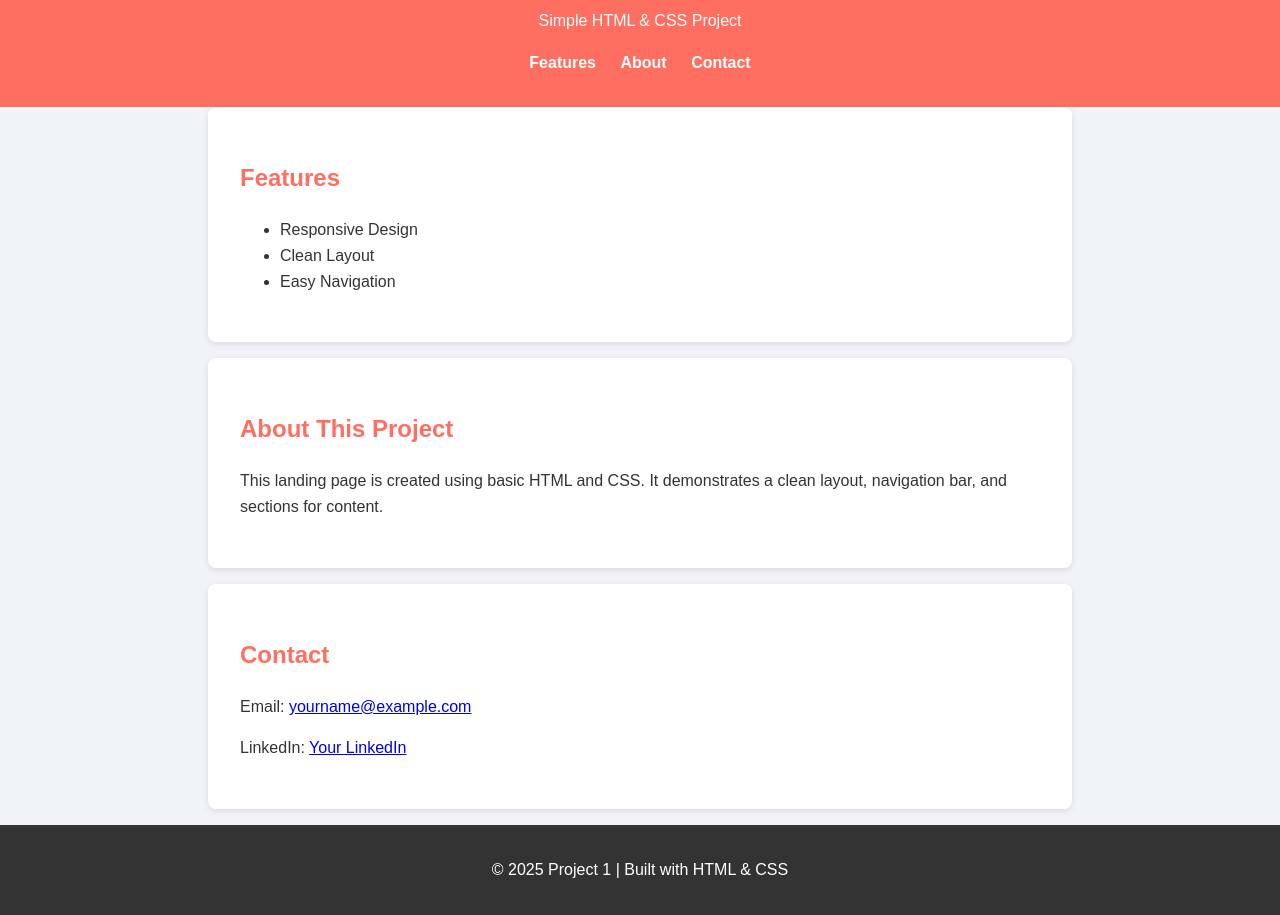
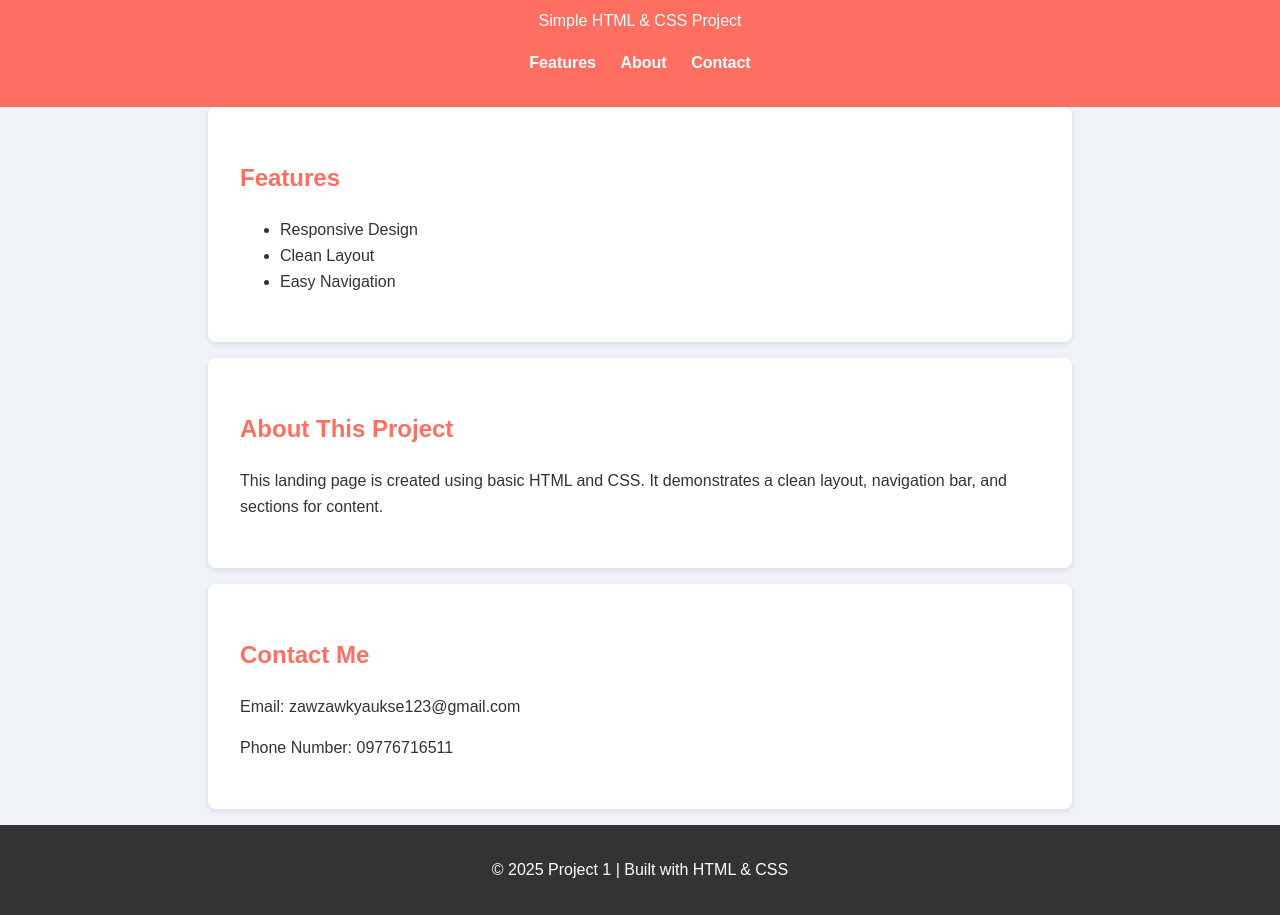
Before and after one commit to zawzawkyaukse123-ops/my-portfolio, a plain HTML site: page project1.html in a window 1280 px wide. Shown: the part 118-1033 px from the top of the page. Drawn offline with Linux system fonts and the light colour scheme.

Commit message:
Update project1.html

```diff
--- a/project1.html
+++ b/project1.html
@@ -36,9 +36,9 @@
 
   <!-- Contact Section -->
   <section id="contact">
-    <h2>Contact</h2>
-    <p>Email: <a href="mailto:yourname@example.com">yourname@example.com</a></p>
-    <p>LinkedIn: <a href="https://www.linkedin.com/in/yourprofile" target="_blank">Your LinkedIn</a></p>
+    <h2>Contact Me</h2>
+    <p>Email: zawzawkyaukse123@gmail.com</p>
+    <p>Phone Number: 09776716511</p>
   </section>
 
   <!-- Footer -->
```
